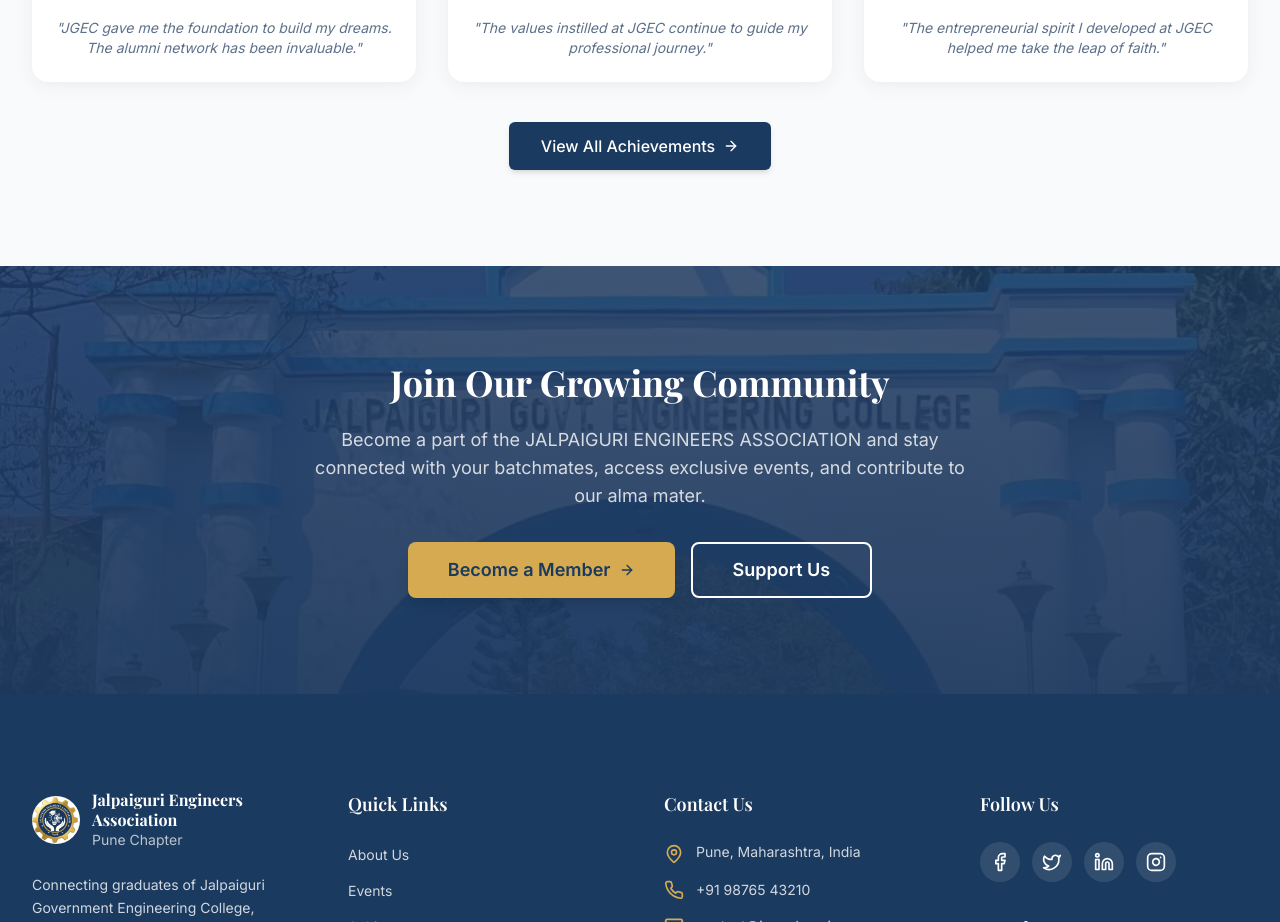
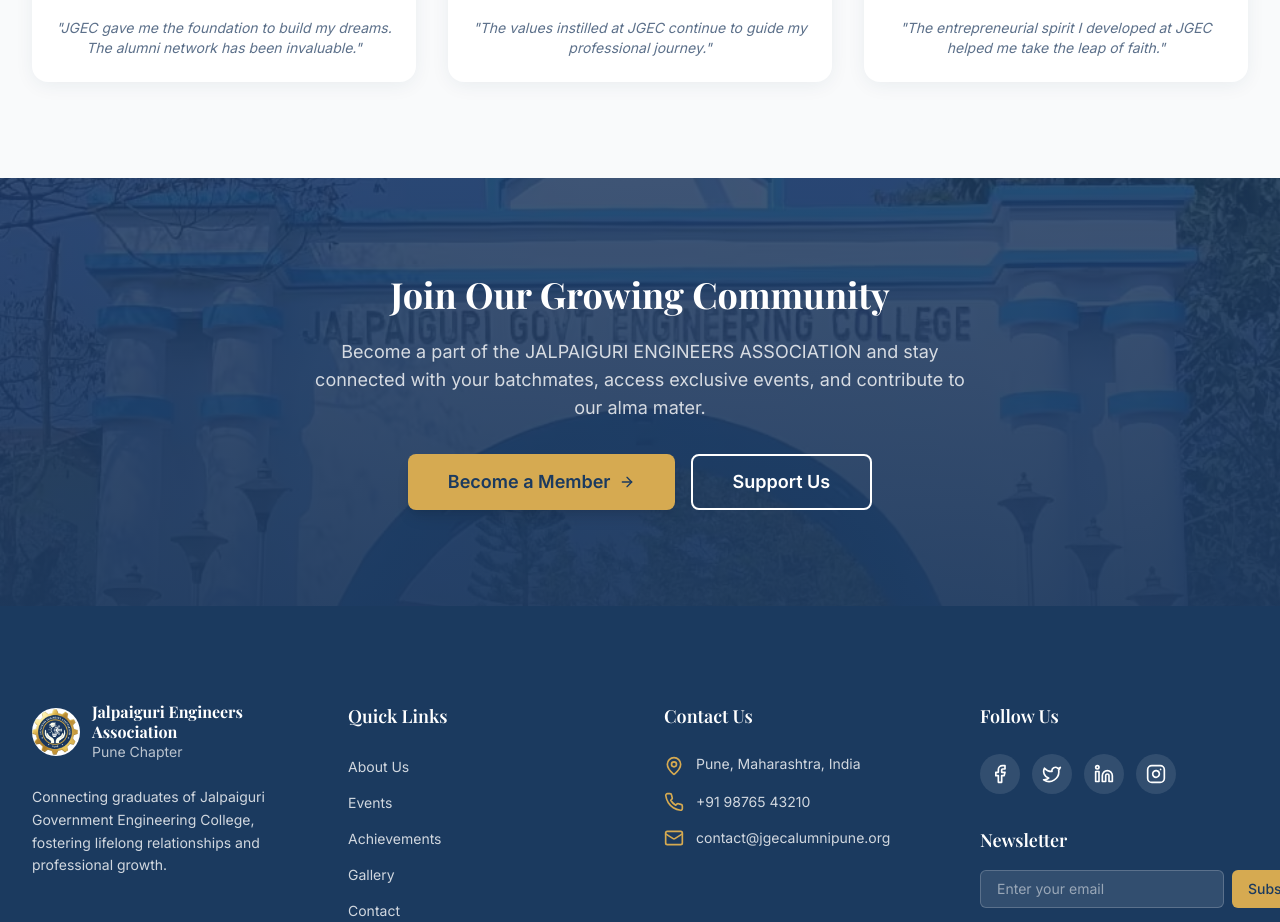
Before and after one commit to sayantan007pal/JGEC-PUNE-CHAPTER-WEBSITE, a Next.js app: page / in a window 1280 px wide. Shown: the part 2924-3846 px from the top of the page. Built offline with nearby package versions, Linux system fonts and the light colour scheme; no server answers; a web font is replaced by a local one.

Commit message:
chore: remove redundant "View All Achievements" button from homepage

```diff
--- a/src/app/(public)/page.tsx
+++ b/src/app/(public)/page.tsx
@@ -302,14 +302,6 @@ export default function HomePage() {
             ))}
           </div>
 
-          <div className="text-center mt-10">
-            <Link href="/achievements">
-              <Button variant="default" size="lg">
-                View All Achievements
-                <ArrowRight className="w-4 h-4" />
-              </Button>
-            </Link>
-          </div>
         </div>
       </section>
 
```
